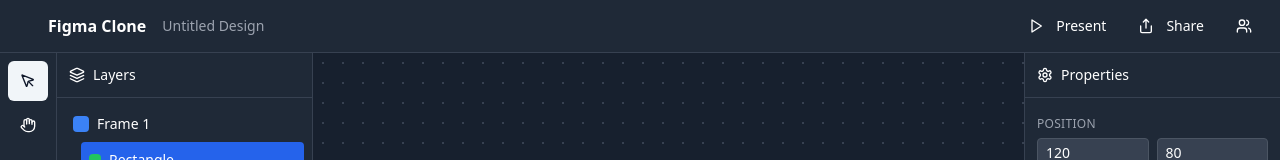
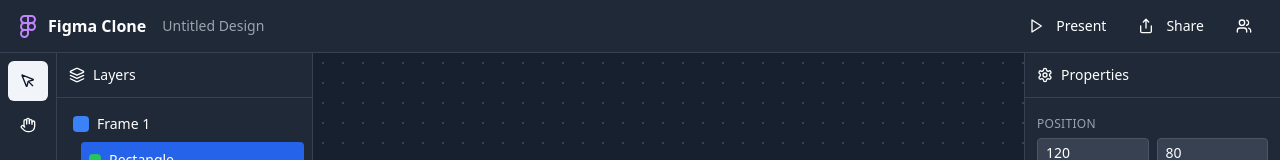
Before and after one commit to shahzaib198-arch/bill-share-circle, a React (Vite) app: page /figma in a window 1280 px wide. Shown: the top 160 px of the page. Built offline with nearby package versions, Linux system fonts and the light colour scheme.

Commit message:
Fix: FigmaUI component errors
Fixes import and usage of the 'figma' icon from 'lucide-react' in FigmaUI.tsx. The 'figma' icon is not a valid export from 'lucide-react'.

```diff
--- a/src/components/figma/FigmaUI.tsx
+++ b/src/components/figma/FigmaUI.tsx
@@ -15,7 +15,7 @@ import {
   Users,
   Settings,
   Layers,
-  figma
+  Figma
 } from 'lucide-react';
 
 const FigmaUI = () => {
@@ -46,7 +46,7 @@ const FigmaUI = () => {
       <div className="bg-gray-800 border-b border-gray-700 px-4 py-2 flex items-center justify-between">
         <div className="flex items-center space-x-4">
           <div className="flex items-center space-x-2">
-            <figma className="w-6 h-6 text-purple-400" />
+            <Figma className="w-6 h-6 text-purple-400" />
             <span className="font-semibold">Figma Clone</span>
           </div>
           <div className="text-sm text-gray-400">
```
